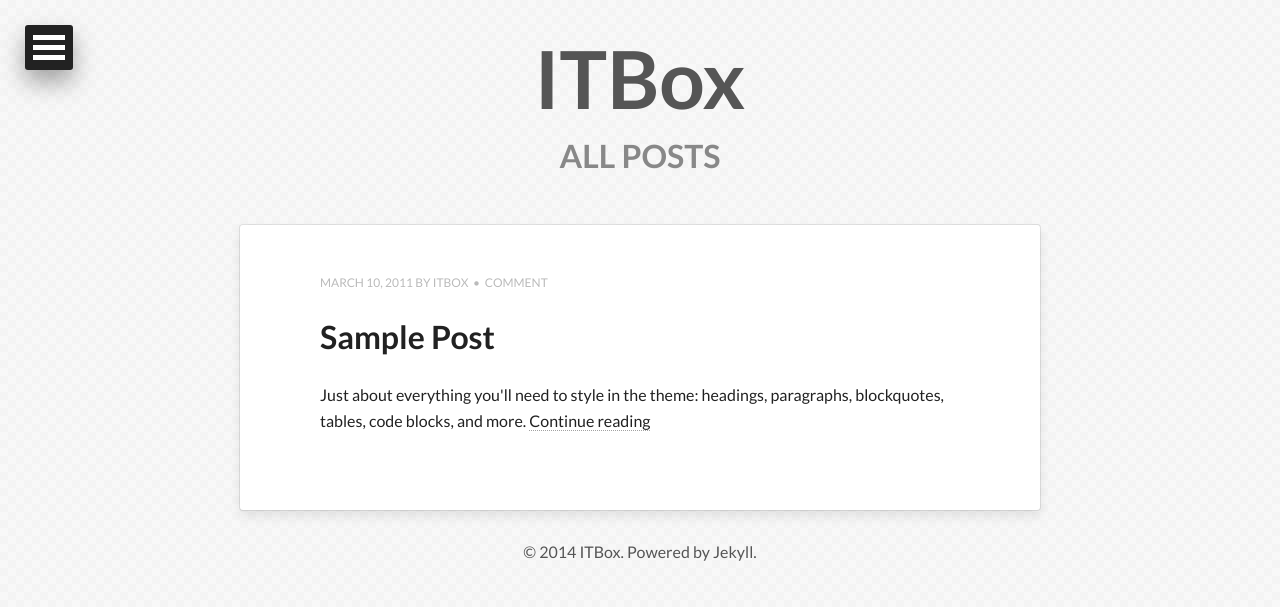
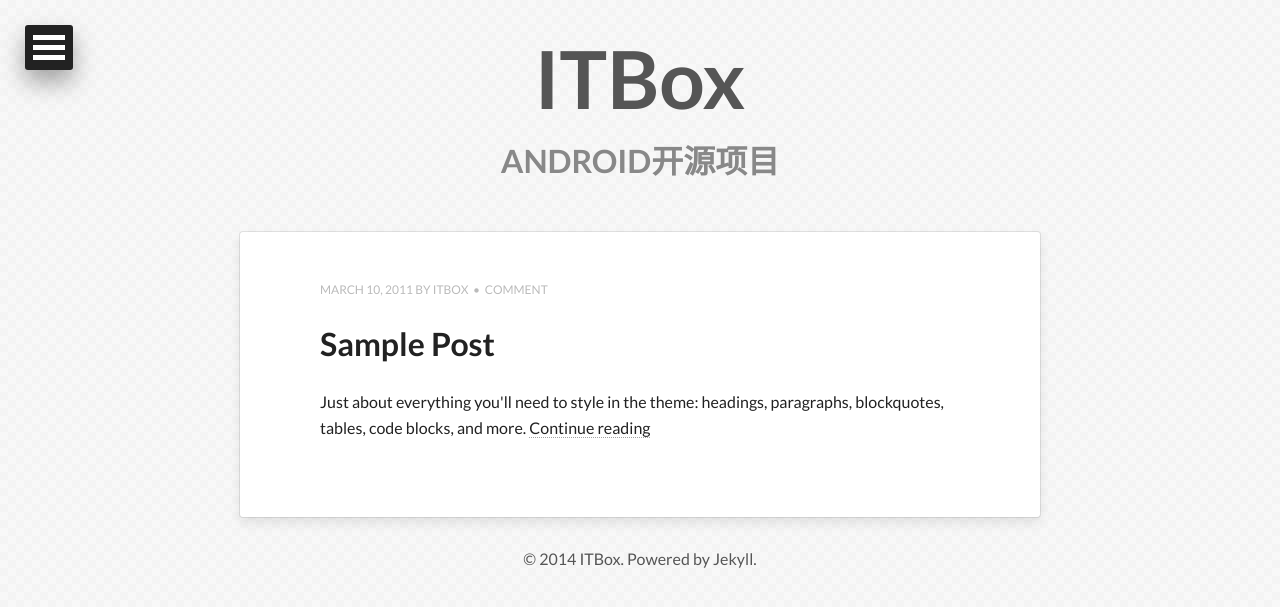
Before and after one commit to ITBox/ITBox.github.io, a Jekyll site: the page built from opensource.html, in a window 1280 px wide. Shown: the top 607 px of the page. Built offline with Jekyll 4.4.1, drawn with Linux system fonts in a browser that asks for light colours; nearby versions of some CDN libraries.

Commit message:
first commit

```diff
--- a/opensource.html
+++ b/opensource.html
@@ -1,7 +1,7 @@
 ---
 layout: post-index
 permalink: /articles/
-title: All Posts
+title: Android开源项目
 permalink: /opensource/index.html
 description: "An archive of posts."
 ---
```
